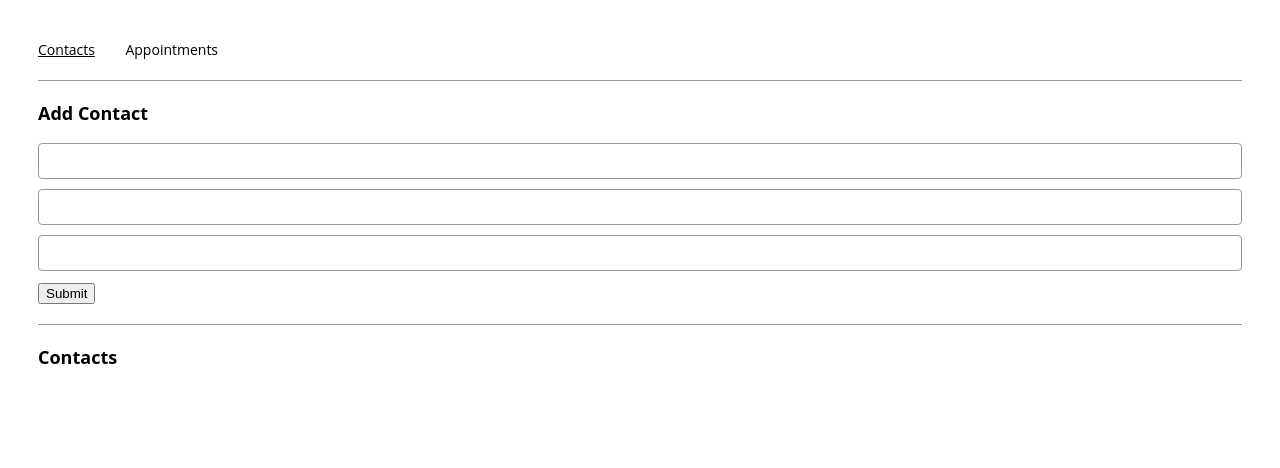
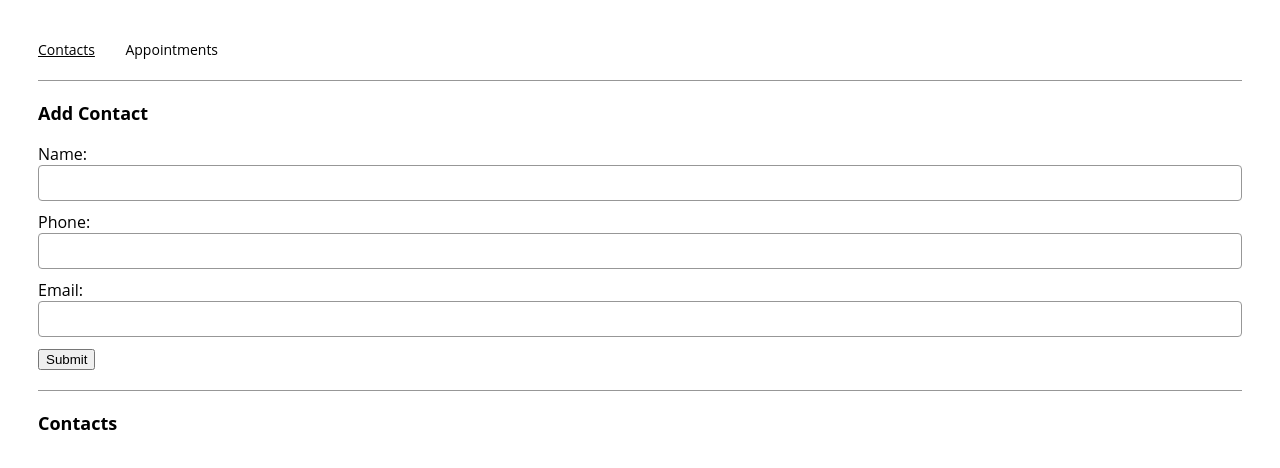
Before and after one commit to JonaRhood/react-appointment-project, a React (Create React App) app: page /contacts in a window 1280 px wide. Shown: the top 468 px of the page. Built offline with nearby package versions, Linux system fonts and the light colour scheme.

Commit message:
TileList.js updated and working fine

```diff
--- a/src/App.js
+++ b/src/App.js
@@ -29,10 +29,9 @@ function App() {
       phone: contactPhone,
       email: contactEmail.toLowerCase()
     }]);
-
   }
 
-  console.log(contacts);
+  contacts.reverse();
 
   const addAppointment = (appointmentName, contact, date, time) => {
     setAppointments(prevAppointments => [...prevAppointments, {
--- a/src/components/contactForm/ContactForm.js
+++ b/src/components/contactForm/ContactForm.js
@@ -25,14 +25,17 @@ export const ContactForm = ({
   return (
     <>
       <form onSubmit={handleSubmit}>
-        <input type="text" value={name} onChange={handleText}></input>
+        <label htmlFor="inputName" >Name:</label>
+        <input id="inputName" type="text" value={name} onChange={handleText}></input>
+        <label htmlFor="inputPhone">Phone: </label>
         <input
           type="tel" pattern="[1-9][0-9]{10}"
           value={phone}
           onChange={handleTel}
           >
         </input>
-        <input type="email" value={email} onChange={handleEmail}></input>
+        <label htmlFor="inputEmail">Email:</label>
+        <input id="inputEmail" type="email" value={email} onChange={handleEmail}></input>
         <button type="Submit">Submit</button>
       </form>
     </>
--- a/src/components/tileList/TileList.js
+++ b/src/components/tileList/TileList.js
@@ -2,18 +2,20 @@ import React from "react";
 import { Tile } from "../tile/Tile"
 
 export const TileList = ({ contacts }) => {
-
-
-
   return (
     <div>
-      {contacts.reverse().map(function (obj) {
+      {contacts.map(function (obj, idx) {
+        const { name, ...rest } = obj;
+
         return (
-          <ul>
-            <li>Name: {obj.name}</li>
-            <li>Phone: {obj.phone}</li>
-            <li>Email: {obj.email}</li>
-          </ul>
+          <div key={idx}>
+            <ul>
+              <li><h4>{name}</h4></li>
+              {Object.values(rest).map((value) => (
+                <li>{`${value}`}</li>
+              ))}
+            </ul>
+          </div>
         )
       })}
     </div>
```
